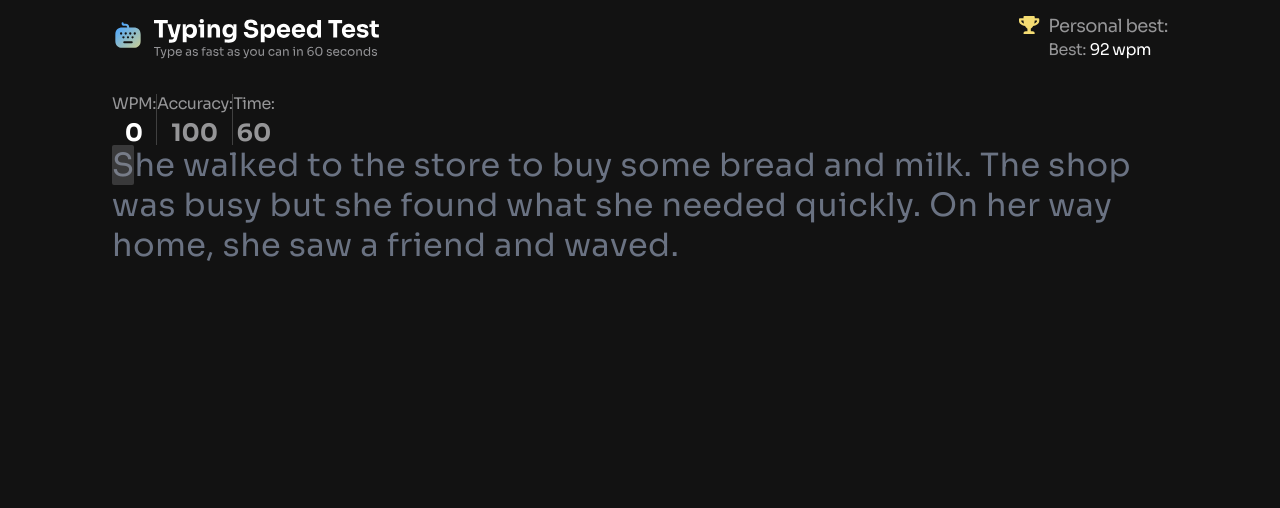
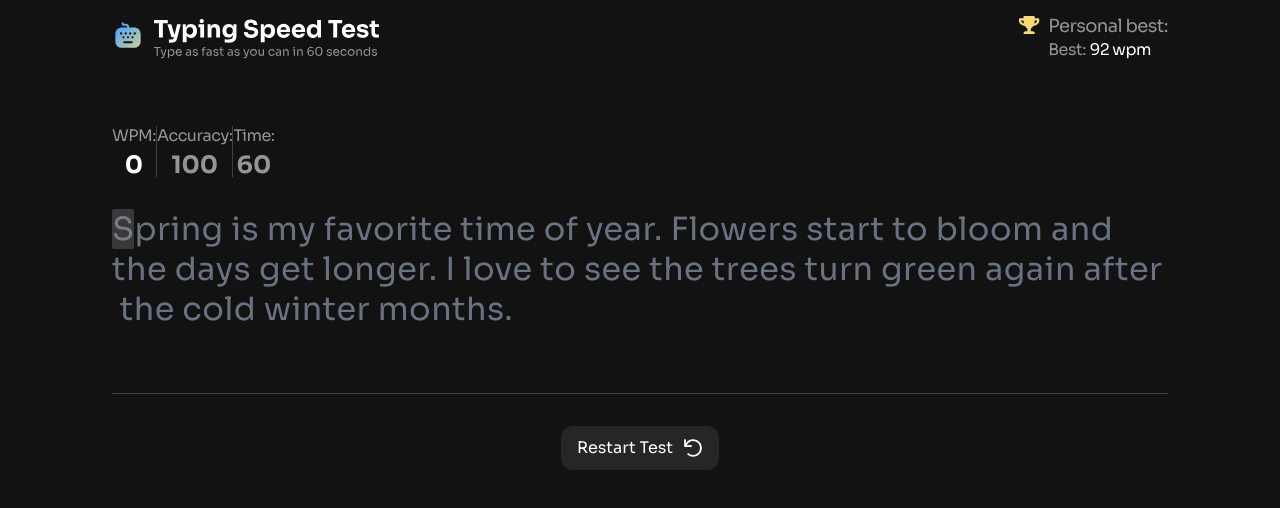
Before and after one commit to Dev-simeon-tech/Typing-speed-test, a React (Vite) app: page / in a window 1280 px wide. Both pictures are taken after a click on the button "Start Typing Test". Shown: the top 508 px of the page. Built offline with nearby package versions, Linux system fonts and the light colour scheme.

Commit message:
feat: implemented calculation wpm and accuracy

```diff
--- a/src/App.tsx
+++ b/src/App.tsx
@@ -1,12 +1,10 @@
 import Header from "./components/ui/header";
-import TypingText from "./features/typingText";
-import StatsAndSettingsBar from "./features/statsAndSettingsBar";
+import TypingSpeedTestContainer from "./components/typingTestContainer";
 export default function App() {
   return (
     <main className='px-4 md:px-8 lg:px-28'>
       <Header />
-      <StatsAndSettingsBar />
-      <TypingText />
+      <TypingSpeedTestContainer />
     </main>
   );
 }
--- /dev/null
+++ b/src/components/typingTestContainer.tsx
@@ -0,0 +1,35 @@
+import { useState } from "react";
+import { useTypingSpeedContext } from "../hooks/useTypingSpeedContext";
+
+import TypingText from "../features/typingText";
+import StatsAndSettingsBar from "../features/statsAndSettingsBar";
+import TypingSpeedResults from "../features/typingSpeedResults";
+
+const TypingSpeedTestContainer = () => {
+  const { ended } = useTypingSpeedContext();
+  const [totalKeystrokes, setTotalKeystrokes] = useState(0);
+  const [errorKeystrokes, setErrorKeystrokes] = useState(0);
+
+  return (
+    <>
+      {!ended ? (
+        <div className='mt-8 md:mt-10 lg:mt-16'>
+          <StatsAndSettingsBar
+            totalKeystrokes={totalKeystrokes}
+            errorKeystrokes={errorKeystrokes}
+          />
+          <TypingText
+            setTotalKeystrokes={setTotalKeystrokes}
+            setErrorKeystrokes={setErrorKeystrokes}
+          />
+        </div>
+      ) : (
+        <div>
+          <TypingSpeedResults />
+        </div>
+      )}
+    </>
+  );
+};
+
+export default TypingSpeedTestContainer;
--- a/src/components/ui/button.tsx
+++ b/src/components/ui/button.tsx
@@ -2,7 +2,7 @@ import { forwardRef } from "react";
 import type { ButtonHTMLAttributes } from "react";
 import { twMerge } from "tailwind-merge";
 
-type ButtonVariant = "primary" | "secondary";
+type ButtonVariant = "primary" | "secondary" | "neutral";
 type ButtonSize = "sm" | "md" | "lg";
 
 interface ButtonProps extends ButtonHTMLAttributes<HTMLButtonElement> {
@@ -17,6 +17,7 @@ const baseStyles =
 const variantStyles: Record<ButtonVariant, string> = {
   primary: "bg-blue-600 hover:bg-blue-400 py-4 px-6 ",
   secondary: "bg-neutral-0 hover:bg-neutral-0/90 py-2.5 px-4 ",
+  neutral: "bg-neutral-800 hover:bg-neutral-500 px-4 py-3 focus:ring-neutral-0",
 };
 
 export const Button = forwardRef<HTMLButtonElement, ButtonProps>(
--- a/src/context/typingSpeed.tsx
+++ b/src/context/typingSpeed.tsx
@@ -7,6 +7,7 @@ type TypingSpeedContextType = {
   wpm: number;
   setWpm: React.Dispatch<React.SetStateAction<number>>;
   accuracy: number;
+  setAccuracy: React.Dispatch<React.SetStateAction<number>>;
   setDifficulty: React.Dispatch<React.SetStateAction<DifficultyType>>;
   mode: ModeType;
   setMode: React.Dispatch<React.SetStateAction<ModeType>>;
@@ -17,6 +18,8 @@ type TypingSpeedContextType = {
   setCorrectChars: React.Dispatch<React.SetStateAction<number>>;
   started: boolean;
   setStarted: React.Dispatch<React.SetStateAction<boolean>>;
+  ended: boolean;
+  setEnded: React.Dispatch<React.SetStateAction<boolean>>;
 };
 
 export const TypingSpeedContext = createContext({} as TypingSpeedContextType);
@@ -33,6 +36,7 @@ export const TypingSpeedContextProvider = ({
   const [correctChars, setCorrectChars] = useState(0);
   const [inCorrectChars, setInCorrectChars] = useState(0);
   const [started, setStarted] = useState(false);
+  const [ended, setEnded] = useState(false);
 
   const value = {
     wpm,
@@ -49,6 +53,8 @@ export const TypingSpeedContextProvider = ({
     setInCorrectChars,
     started,
     setStarted,
+    ended,
+    setEnded,
   };
 
   return (
--- a/src/features/statsAndSettingsBar.tsx
+++ b/src/features/statsAndSettingsBar.tsx
@@ -1,41 +1,83 @@
+import { useEffect } from "react";
+import { useTypingTimer } from "../hooks/useTypingTimer";
 import { useTypingSpeedContext } from "../hooks/useTypingSpeedContext";
-import { useState, useEffect } from "react";
-import { useTypingTimer } from "../hooks/useTypingTimer";
 import Dropdown from "../components/ui/dropdown";
 import type { ModeType } from "../context/typingSpeed";
 import type { DifficultyType } from "../context/typingSpeed";
+import { calculateAccuracy } from "../utils/calculateAccuracy";
+import { calculateWPM } from "../utils/calculateWpm";
 
 const ModeArray: ModeType[] = ["timed (60s)", "passage"];
 const difficultyArray: DifficultyType[] = ["easy", "medium", "hard"];
 
-const StatsAndSettingsBar = () => {
-  const { mode, difficulty, setDifficulty, setMode, started } =
-    useTypingSpeedContext();
-  let duration;
+type StatsAndSettingsBarType = {
+  totalKeystrokes: number;
+  errorKeystrokes: number;
+};
+
+const StatsAndSettingsBar = ({
+  totalKeystrokes,
+  errorKeystrokes,
+}: StatsAndSettingsBarType) => {
+  const {
+    started,
+    difficulty,
+    setDifficulty,
+    setMode,
+    mode,
+    ended,
+    setEnded,
+    setWpm,
+    setAccuracy,
+    setCorrectChars,
+    setInCorrectChars,
+  } = useTypingSpeedContext();
+  let duration = 0;
   switch (mode) {
     case "timed (60s)":
       duration = 60;
   }
-
-  const { time, start } = useTypingTimer({
+  const { time, start, reset } = useTypingTimer({
     mode: mode === "passage" ? "passage" : "timed",
     duration,
   });
 
+  // handles timer changes to state
   useEffect(() => {
     if (started) {
       start();
+    } else {
+      reset();
     }
-  }, [started, start]);
+  }, [started, start, reset]);
+
+  useEffect(() => {
+    if (started && mode !== "passage" && time === 0) {
+      setEnded(true);
+    }
+  }, [started, time, setEnded, mode]);
+
+  const elapsedTime = mode === "passage" ? time : duration - time;
+  const liveWpm = calculateWPM(totalKeystrokes, elapsedTime);
+  const liveAccuracy = calculateAccuracy(totalKeystrokes, errorKeystrokes);
+
+  useEffect(() => {
+    if (ended) {
+      setAccuracy(liveAccuracy);
+      setWpm(liveWpm);
+      setInCorrectChars(errorKeystrokes);
+      setCorrectChars(totalKeystrokes - errorKeystrokes);
+    }
+  }, [ended]);
 
   return (
-    <div className='flex flex-col lg:flex-row gap-4 mt-8'>
+    <div className='flex flex-col lg:flex-row gap-4 '>
       <div className='text-preset-3-mobile flex justify-between  *:flex *:flex-col *:gap-2 *:items-center *:grow   divide-x divide-neutral-700 md:text-preset-3 text-neutral-400'>
         <p>
-          WPM: <span className='text-neutral-0 text-preset-2'>0</span>
+          WPM: <span className='text-neutral-0 text-preset-2'>{liveWpm}</span>
         </p>
         <p>
-          Accuracy: <span className='text-preset-2'>100</span>
+          Accuracy: <span className='text-preset-2'>{liveAccuracy}</span>
         </p>
         <p>
           Time: <span className='text-preset-2'>{time}</span>
@@ -53,13 +95,14 @@ const StatsAndSettingsBar = () => {
               onClick={() => setMode(currentMode)}
               className='capitalize flex gap-3 items-center p-2.5 w-full text-preset-5 text-left'
             >
-              <button
+              <div
+                role='button'
                 className={`h-6 w-6 rounded-full  bg-neutral-800 ${
                   mode === currentMode
                     ? "border-7 border-blue-500"
                     : "border-2 border-neutral-0"
                 }`}
-              ></button>
+              ></div>
               <p>{currentMode}</p>
             </button>
           )}
@@ -73,13 +116,14 @@ const StatsAndSettingsBar = () => {
               onClick={() => setDifficulty(currentDifficulty)}
               className='capitalize flex gap-3 items-center p-2.5 w-full text-preset-5 text-left'
             >
-              <button
+              <div
+                role='button'
                 className={`h-6 w-6 rounded-full  bg-neutral-800 ${
                   difficulty === currentDifficulty
                     ? "border-7 border-blue-500"
                     : "border-2 border-neutral-0"
                 }`}
-              ></button>
+              ></div>
               <p>{currentDifficulty}</p>
             </button>
           )}
--- /dev/null
+++ b/src/features/typingSpeedResults.tsx
@@ -0,0 +1,9 @@
+const TypingSpeedResults = () => {
+  return (
+    <div>
+      <h1>Results</h1>
+    </div>
+  );
+};
+
+export default TypingSpeedResults;
--- a/src/features/typingText.tsx
+++ b/src/features/typingText.tsx
@@ -6,19 +6,34 @@ import { getCharStatus } from "../utils/getCharStatus";
 import { getRandomText } from "../utils/getRandomtext";
 import { splitIntoWords } from "../utils/splitIntoWords";
 
+import RestartIcon from "@/assets/images/icon-restart.svg?react";
 type Texts = {
   easy: { id: number; text: string }[];
   medium: { id: number; text: string }[];
   hard: { id: number; text: string }[];
 };
 
-const TypingText = () => {
-  const { difficulty, started, setStarted } = useTypingSpeedContext();
+type TypingTextType = {
+  setTotalKeystrokes: React.Dispatch<React.SetStateAction<number>>;
+  setErrorKeystrokes: React.Dispatch<React.SetStateAction<number>>;
+};
+
+const TypingText = ({
+  setTotalKeystrokes,
+  setErrorKeystrokes,
+}: TypingTextType) => {
+  const { difficulty, started, setStarted, setEnded } = useTypingSpeedContext();
   const [input, setInput] = useState("");
   const [isOpen, setIsOpen] = useState(false);
   const [texts, setTexts] = useState({} as Texts);
+  const [currentText, setCurrentText] = useState(() =>
+    getRandomText(texts, difficulty)
+  );
   const inputRef = useRef<HTMLInputElement>(null);
 
+  useEffect(() => {
+    inputRef.current?.focus();
+  });
   useEffect(() => {
     const fetchTexts = async () => {
       const response = await fetch("../../data.json");
@@ -30,36 +45,65 @@ const TypingText = () => {
 
   useEffect(() => {
     setInput("");
+    setStarted(false);
     setIsOpen(false); // reset typing input
   }, [difficulty, texts, setStarted]);
 
-  const memoizedCurrentText = useMemo(
-    () => getRandomText(texts, difficulty),
-    [difficulty, texts]
-  );
+  useEffect(() => {
+    setCurrentText(() => getRandomText(texts, difficulty));
+  }, [texts, difficulty]);
+
+  const memoizedCurrentText = useMemo(() => currentText, [currentText]);
 
   const onChangeHandler = (e: React.ChangeEvent<HTMLInputElement>) => {
     if (!started) {
       setStarted(true);
     }
-    if (e.target.value.length <= memoizedCurrentText.length) {
+    const prev = input;
+    const value = e.target.value;
+    // Ignore deletions
+    if (value.length < prev.length) {
+      setInput(value);
+      return;
+    }
+
+    // New character typed
+    const newChar = value[value.length - 1];
+    const expectedChar = currentText[value.length - 1];
+
+    setTotalKeystrokes((k) => k + 1);
+
+    if (newChar !== expectedChar) {
+      setErrorKeystrokes((e) => e + 1);
+    }
+
+    if (e.target.value.length < memoizedCurrentText.length) {
       setInput(e.target.value);
     } else {
       setStarted(false);
+      setEnded(true);
     }
   };
+
   const onClickHandler = () => {
     inputRef.current?.focus();
     setIsOpen(true);
+  };
+
+  const restartTestHandler = () => {
+    setStarted(false);
+    setCurrentText(() => getRandomText(texts, difficulty));
+    setInput("");
+    setErrorKeystrokes(0);
+    setTotalKeystrokes(0);
   };
 
   if (!texts) return <div>Loading...</div>;
   const cursorIndex = input.length;
   let charIndex = 0;
 
-  console.log(splitIntoWords(memoizedCurrentText));
   return (
-    <div className='relative'>
+    <div className='relative mt-8'>
       {!isOpen && (
         <div
           onClick={onClickHandler}
@@ -78,7 +122,7 @@ const TypingText = () => {
       />
       <div
         onClick={onClickHandler}
-        className={`relative md:text-preset-1-regular text-preset-1-regular-mobile select-none ${
+        className={`relative mb-8 md:mb-10 lg:mb-16 md:text-preset-1-regular text-preset-1-regular-mobile select-none ${
           !isOpen && "blur-sm"
         }`}
       >
@@ -118,6 +162,18 @@ const TypingText = () => {
           );
         })}
       </div>
+      {isOpen && (
+        <div className='border-t flex justify-center pt-6 lg:pt-8 border-neutral-700'>
+          <Button
+            onClick={restartTestHandler}
+            variant='neutral'
+            className='gap-2.5 '
+          >
+            <p>Restart Test</p>
+            <RestartIcon />
+          </Button>
+        </div>
+      )}
     </div>
   );
 };
--- a/src/hooks/useTexts.tsx
+++ /dev/null
@@ -1,7 +0,0 @@
-const useTexts = async () => {
-  const response = await fetch("../../data.json");
-  const data = await response.json();
-  return data;
-};
-
-export default useTexts;
```
